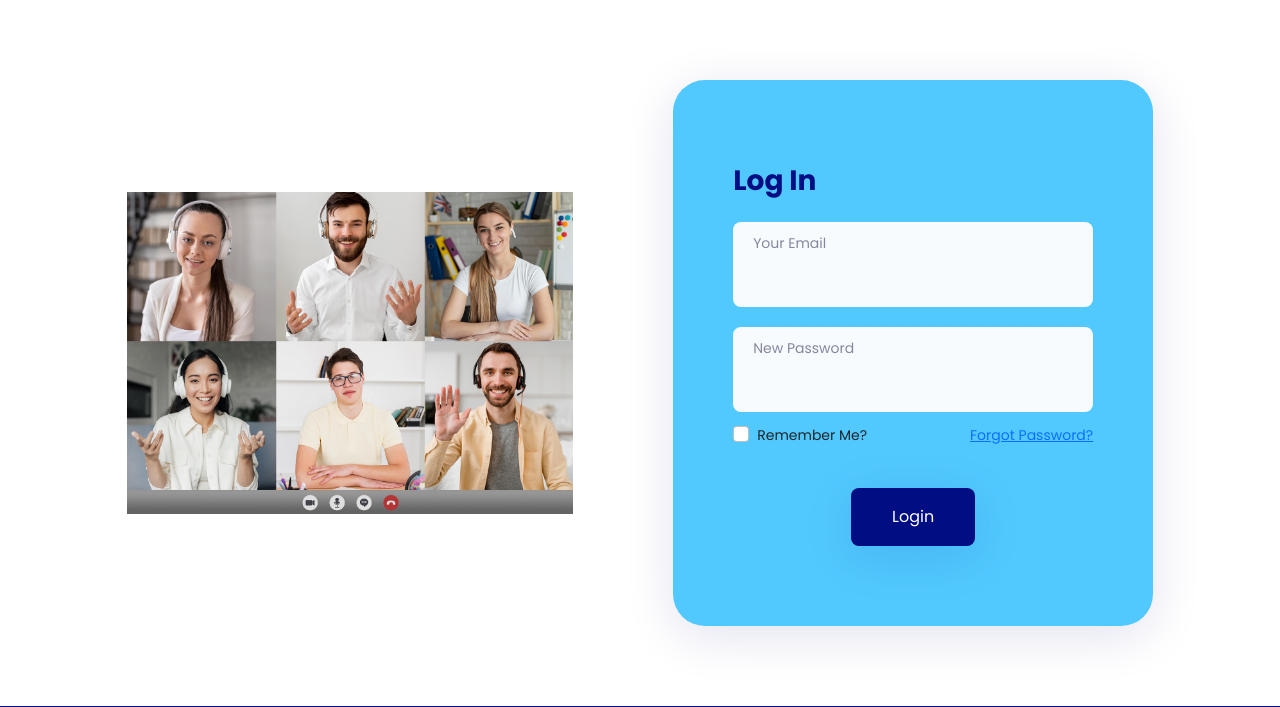
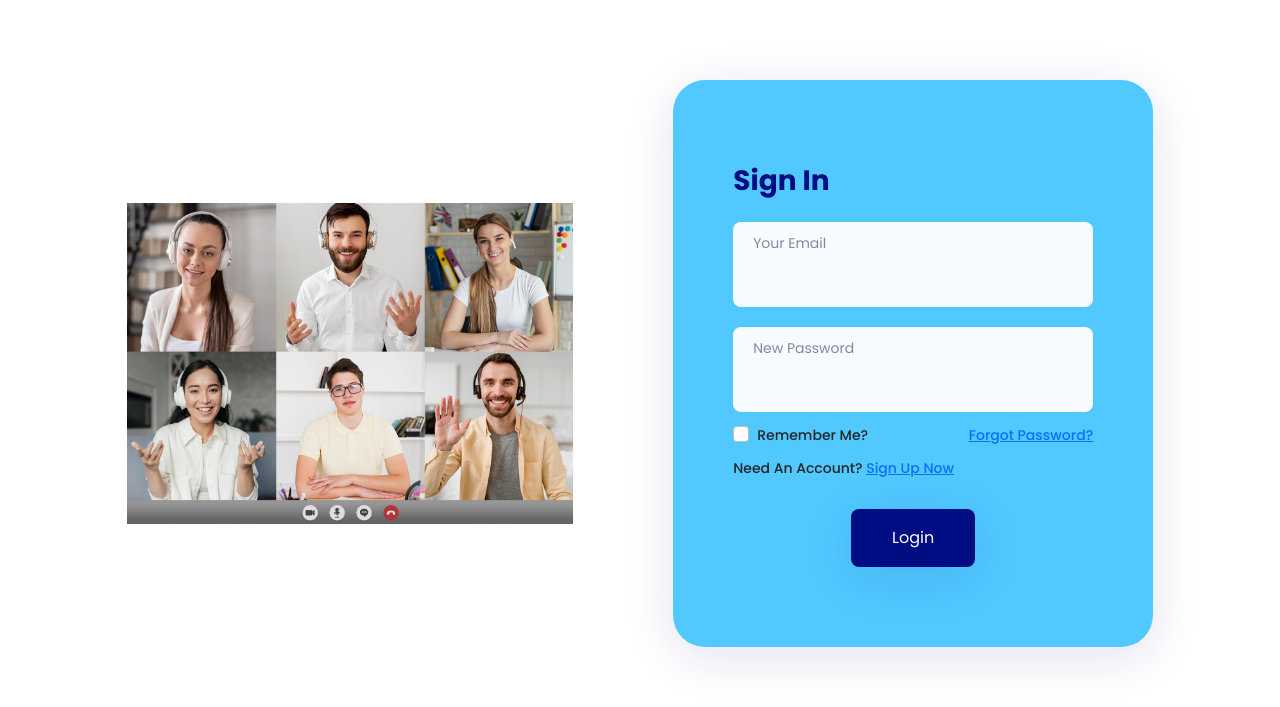
Before and after one commit to Vikraantnegi/SignLanguagePlatform, a Flask app: page /login in a window 1280 px wide. Shown: the part 104-811 px from the top of the page. Run offline with Flask 2, Linux system fonts and the light colour scheme; some libraries are stand-ins or nearby versions.

Commit message:
Login FIXES

```diff
--- a/forms.py
+++ b/forms.py
@@ -4,7 +4,6 @@ from wtforms.validators import DataRequired, Length, Email, EqualTo, ValidationE
 
 class RegistrationForm(FlaskForm):
     name = StringField('Name', validators=[DataRequired(), Length(min=3, max=30)])
-    username = StringField('Username', validators=[DataRequired(), Length(min=3, max=20)])
     email = StringField('Your Email', validators=[DataRequired(), Email()])
     password = PasswordField('New Password', validators=[DataRequired()])
     cnfrm_password = PasswordField('Confirm Password', validators=[DataRequired(), EqualTo('password')])
--- a/static/helper.css
+++ b/static/helper.css
@@ -380,8 +380,19 @@ h1, h2, h3, h4, h5, h6 {
 .formCheckLabel{
     font-family: 'Poppins', sans-serif;
     font-size: 14px;
+    font-weight: 500;
 }
 .loginFormRemember{
     align-items: center;
     justify-content: space-between;
 }
+.registerForm{
+    background: #51C9FF;
+    border-radius: 32px;
+    box-shadow: 0px 10px 50px rgba(1, 13, 130, 0.12);
+    padding: 80px 100px;
+}
+.form-check-input:focus{
+    outline: none;
+    box-shadow: none
+}
--- a/templates/login.html
+++ b/templates/login.html
@@ -7,7 +7,7 @@
                 <form method="POST" action="">
                     {{ form.hidden_tag() }}
                     <fieldset class="form-group mb20">
-                        <p class="loginHead mb20">Log In</p>
+                        <p class="loginHead mb20">Sign In</p>
                         <div class="form-group formGroup mb20">
                             {{ form.email.label(class="form-control-label formGroupLabel") }}
                             {% if form.email.errors %}
@@ -34,14 +34,17 @@
                                 {{ form.password(class="form-control formGroupInput form-control-lg") }}
                             {% endif %}
                         </div>
-                        <div class="flexRow mb20 loginFormRemember">
+                        <div class="flexRow mb10 loginFormRemember">
                             <div class="form-check">
                                 {{ form.remember(class="form-check-input") }}
                                 {{ form.remember.label(class="form-check-label formCheckLabel") }}
                             </div>
-                            <small class="text-muted ml-2 formCheckLabel">
+                            <small class="ml-2 formCheckLabel">
                                 <a href="#">Forgot Password?</a>
                             </small>
+                        </div>
+                        <div class="formCheckLabel mb10">
+                            Need An Account? <a class="ml-2" href="/register">Sign Up Now</a>
                         </div>
                     </fieldset>
                     <div class="submitButton flexRow">
```
